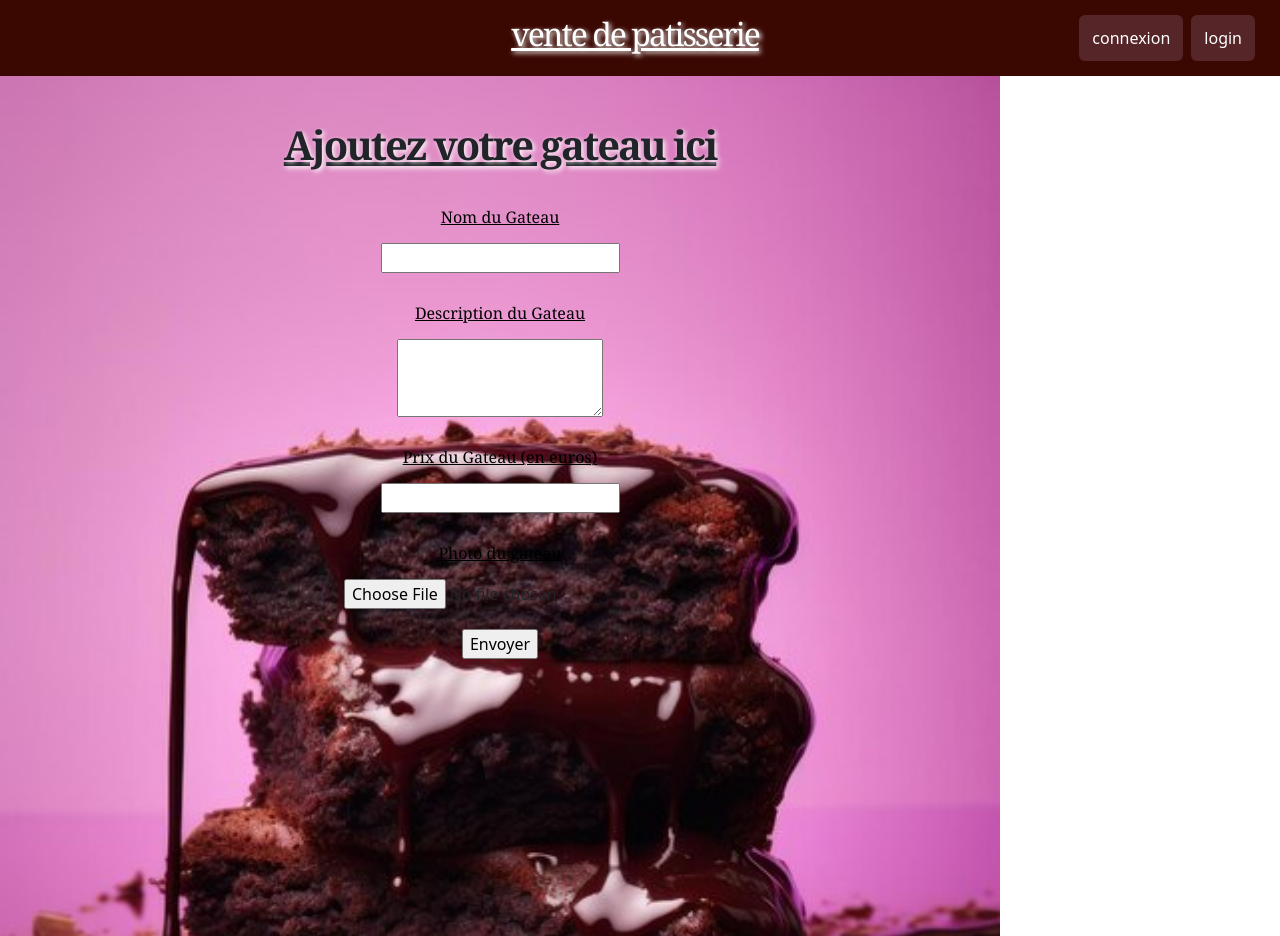
After one commit to nawalbey/vente_de_patisserie, a PHP site: page /vente_de_patisserie/admin/ajout_gateau.php in a window 1280 px wide. The commit adds this page. Run offline with PHP 8.4, Linux system fonts and the light colour scheme.

Commit message:
prix admian ajout un gateaux etc

```diff
--- a/admin/admin.php
+++ b/admin/admin.php
@@ -2,7 +2,7 @@
 session_start();
 //si $_SESSION['role'] est definie mais que sa valeur est differente de "ademin" ou encore que $_SESSION ['role'] n'est pas definie
 if (isset($_SESSION['role']) || $_SESSION['role'] != "admin") {
-    header("location: http:/locallost/login.php");
+    header("location: http:/localhost/login.php");
 }
 include_once "../inc/header.php";
 ?>
--- /dev/null
+++ b/admin/ajout_gateau.php
@@ -0,0 +1,30 @@
+<?php require_once('../inc/nav_bar.php');
+// if(isset($_SESSION['role']) || $_SESSION['role'] != "admin") {
+//     header("location: /vente_de_patisserie/views/login.php");
+// }
+?>
+
+<div class="ajout_admin_gateau">
+    <h1>Ajoutez votre gateau ici</h1>
+    <form action="../model/action_admin.php" method="post" enctype="multipart/form-data">
+        <div class='admin_flex'>
+            <label for="nom_gateau">Nom du Gateau</label>
+            <input type="text" name="n_gateau" id="nom_gateau">
+        </div>
+        <div class="admin_flex">
+            <label for="description_gateau">Description du Gateau</label>
+            <textarea name="d_gateau" id="description_gateau" cols="20" rows="3"></textarea>
+        </div>
+        <div class="admin_flex">
+            <label for="prix_gateau">Prix du Gateau (en euros)</label>
+            <input type="text" name="p_gateau" id="prix_gateau">
+        </div>
+        <div class="admin_flex">
+            <label for="image_gateau">Photo du gateau</label>
+            <input type="file" name="i_gateau" id="image_gateau">
+        </div>
+        <div class="admin_flex">
+            <input type="submit" name="ajout_gateau" value="Envoyer">
+        </div>
+    </form>
+</div>
--- a/asset/css/style.css
+++ b/asset/css/style.css
@@ -124,6 +124,7 @@ h2 {
   flex-wrap: wrap;
   justify-content: center;
   width: 60%;
+  height: 600px;
 }
 .body1 {
   display: flex;
@@ -165,7 +166,67 @@ p {
   background-color: #562528;
   color: white;
 }
+
+.card {
+  position: relative;
+}
+
+.card-body {
+  display: flex;
+  flex-direction: column;
+  justify-content: space-between;
+  align-items: center;
+}
+.prix_gateau {
+  position: absolute;
+  top: 250px;
+  left: 0;
+  background-color: #562528;
+  color: white;
+  font-weight: bold;
+  padding: 10px;
+  border-radius: 25px;
+}
 .card-text {
-  margin-top: 30px;
+  margin-top: 10px;
   text-align: center;
 }
+.ajout_admin_gateau h1 {
+  text-align: center;
+  font-weight: bold;
+  letter-spacing: -2px;
+  text-shadow: 2px 2px 5px rgb(255, 254, 253);
+  font-family: Georgia, serif;
+  text-decoration: underline;
+  padding-top: 25px;
+}
+.ajout_admin_gateau form {
+  margin: auto;
+  width: 600px;
+}
+.ajout_admin_gateau {
+  background-image: url(../img/pile-brownies-au-chocolat-fond-rose_893012-41532.jpg);
+  background-repeat: no-repeat;
+  background-size: cover;
+  height: 100%;
+  padding: 20px;
+  width: 1000px;
+  position: fixed;
+
+}
+
+
+.admin_flex {
+  display: flex;
+  flex-direction: column;
+  align-items: center;
+  justify-content: center;
+}
+
+.admin_flex input[type="submit"] {
+  margin: 20px 0;
+}
+
+.admin_flex label {
+  margin: 3px;
+}
--- a/inc/database.php
+++ b/inc/database.php
@@ -3,7 +3,7 @@ function dbConnexion()
 {
     $connexion = null;
     try {
-        $connexion = new PDO("mysql:host=localhost;dbname=vente_de_patisserie", "root", "");
+        $connexion = new PDO("mysql:host=localhost;dbname=vente_de_gateaux", "root", "");
     } catch (PDOException $e) {
         $connexion = $e->getMessage();
     }
```
Also changed, not shown: model/action_admin.php (added, +43 -0 lines), views/gateaux.php (+27 -72 lines), asset/img/morceau-gateau-glacage-violet-cerises_893012-37468.avif (added), asset/img/pile-brownies-au-chocolat-fond-rose_893012-41532.jpg (added), 1 other file.
